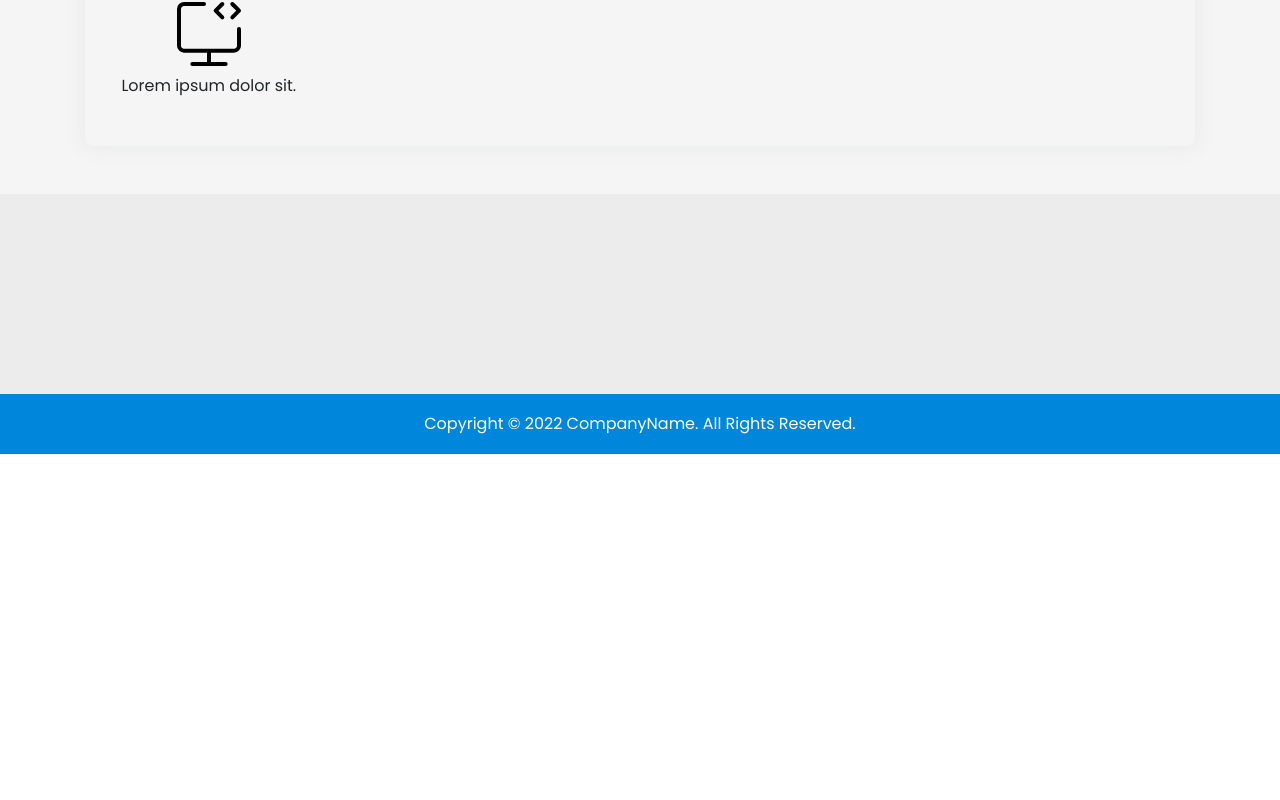
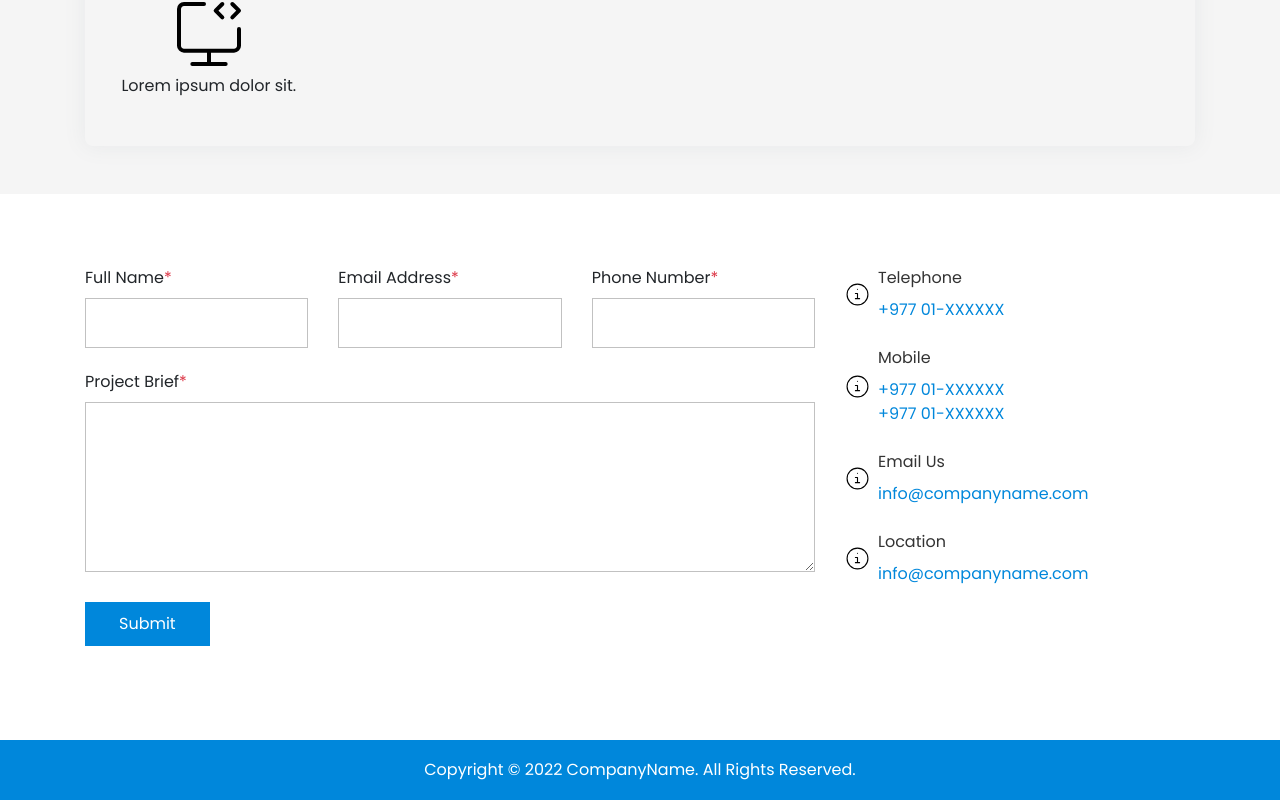
Before and after one commit to isunuwa/crossover-pri, a React (Create React App) app: page / in a window 1280 px wide. Shown: the part 1172-1972 px from the top of the page. Before the commit the page ends 1626 px from the top, so only its background shows below. Built offline with nearby package versions, Linux system fonts and the light colour scheme.

Commit message:
contact email integrated

```diff
--- a/public/assets/scss/base.scss
+++ b/public/assets/scss/base.scss
@@ -37,6 +37,39 @@ body{
 .ap-h1{
   font-size: 28px;
 }
+
+input, textarea{
+  border-radius: 0;
+  border: 1px solid $light-grey;
+  box-shadow: none;
+  outline: none;
+  transition: $transition-all-4s;
+
+  padding-left: 4px;
+  padding-right: 4px;
+  &:active, &:focus{
+    border: 1px solid $primary-color;
+  }
+  // &:hover{}
+}
+input{
+  height: 50px;
+}
+textarea{
+  width: 100%;
+}
+.ap-danger{
+  color: $danger;
+}
+button{
+  border-radius: 0;
+  text-transform: none;
+  background: $primary-color;
+  color: $white;
+  padding: 0.5rem 2rem;
+  border-color: transparent;
+}
+
 smart-image{
   display: block;
   width: 100%;
--- a/public/assets/scss/main.scss
+++ b/public/assets/scss/main.scss
@@ -74,7 +74,8 @@
 // contact styles
 .ap-contact{
   min-height: 200px;
-  background-color: rgba($light-grey, 0.3);
+  background-color: $white;
+  padding: 4.5rem 0;
 }
 
 // main body
@@ -172,3 +173,62 @@
     }
   }
 }
+
+// form wrapper
+.form-main-wrapper{
+  .ap-group-wrapper{
+    margin-bottom: 1.4rem;
+  }
+  .ap-form-group{
+    label{
+      display: inline-flex;
+    }
+    input{
+      width: 100%;
+    }
+  }
+  // icon
+  .ap-icon-wrapper{
+    display: flex;
+    justify-content: center;
+    align-items: center;
+    height: 100%;
+
+    img{
+      max-width: 25px;
+      margin: auto 0;
+      height: 100%;
+    }
+  }
+  // contact
+  .contact-company-detail{
+    .ap-info-label{
+      color: $secondary-dark;
+    }
+    .ap-info-detail{
+      margin-bottom: 0;
+      cursor: pointer;
+
+      a{
+        color: $primary-color;
+        transition: $transition-all-4s;
+
+        &:hover{
+          color: $primary-dark-color;
+          text-decoration: none;
+        }
+      }
+    }
+    .ap-form-group{
+      display: flex;
+      margin-bottom: 1.5rem;
+
+      &:last-child{
+        margin-bottom: 0;
+      }
+    }
+    .ap-info-icon{
+      margin-right: 8px;
+    }
+  }
+}
--- a/public/assets/scss/variables.scss
+++ b/public/assets/scss/variables.scss
@@ -11,5 +11,5 @@ $dark-white: #f5f5f5;
 $black: #000000;
 $grey: #808080;
 $light-grey: #c1c1c1;
-
+$danger: #dc3545;
 $transition-all-4s: all 0.4s ease-in-out;
--- a/src/Components/Contact.jsx
+++ b/src/Components/Contact.jsx
@@ -1,11 +1,99 @@
 import React from 'react'
+import svgInfo from './../../public/assets/svg/info-icon.svg';
 
 const Contact = () => {
   return (
     <div className='ap-contact'>
       <div className="container">
         <div className="row">
-
+          <div className="col-md-8">
+            <form onSubmit={""} method="post">
+              <div className="form-main-wrapper">
+                <div className="ap-group-wrapper contact-user-detail row">
+                  <div className="ap-form-group col-md-4">
+                    <label htmlFor="fullName" className='ap-form-label'>Full Name <span className='ap-danger'>*</span></label>
+                    <input type="text" name="fullName" id="fullName" />
+                  </div>
+                  <div className="ap-form-group col-md-4">
+                    <label htmlFor="emailAddress" className='ap-form-label'>Email Address <span className='ap-danger'>*</span></label>
+                    <input type="text" name="emailAddress" id="emailAddress" />
+                  </div>
+                  <div className="ap-form-group col-md-4">
+                    <label htmlFor="phoneNumber" className='ap-form-label'>Phone Number <span className='ap-danger'>*</span></label>
+                    <input type="text" name="phoneNumber" id="phoneNumber" />
+                  </div>
+                </div>
+                <div className="ap-group-wrapper">
+                  <div className="ap-form-group">
+                    <label htmlFor="projectBrief" className='ap-form-label'>Project Brief <span className='ap-danger'>*</span></label>
+                    <textarea name="projectBrief" id="projectBrief" rows="7"></textarea>
+                  </div>
+                </div>
+                <div className="ap-group-wrapper">
+                  <button type='submit'>Submit</button>
+                </div>
+              </div>
+            </form>
+          </div>
+          <div className="col-md-4">
+            <div className="form-main-wrapper">
+              <div className="ap-group-wrapper contact-company-detail">
+                <div className="ap-form-group">
+                  <div className="ap-info-icon">
+                    <a href="" className="ap-icon-wrapper">
+                      <div className="">
+                        <img src={svgInfo} alt="icon" srcset="" />
+                      </div>
+                    </a>
+                  </div>
+                  <div className="ap-info-content">
+                    <label className='ap-info-label'>Telephone</label>
+                    <p className='ap-info-detail'> <a href="tel:#" target="_blank" rel="noopener noreferrer">+977 01-XXXXXX</a></p>
+                  </div>
+                </div>
+                <div className="ap-form-group">
+                  <div className="ap-info-icon">
+                    <a href="" className="ap-icon-wrapper">
+                      <div className="">
+                        <img src={svgInfo} alt="icon" srcset="" />
+                      </div>
+                    </a>
+                  </div>
+                  <div className="ap-info-content">
+                    <label className='ap-info-label'>Mobile</label>
+                    <p className='ap-info-detail'> <a href="tel:#" target="_blank" rel="noopener noreferrer">+977 01-XXXXXX</a></p>
+                    <p className='ap-info-detail'> <a href="tel:#" target="_blank" rel="noopener noreferrer">+977 01-XXXXXX</a></p>
+                  </div>
+                </div>
+                <div className="ap-form-group">
+                  <div className="ap-info-icon">
+                    <a href="" className="ap-icon-wrapper">
+                      <div className="">
+                        <img src={svgInfo} alt="icon" srcset="" />
+                      </div>
+                    </a>
+                  </div>
+                  <div className="ap-info-content">
+                    <label className='ap-info-label'>Email Us</label>
+                    <p className='ap-info-detail'> <a href="mailto:#" target="_blank" rel="noopener noreferrer">info@companyname.com</a></p>
+                  </div>
+                </div>
+                <div className="ap-form-group">
+                  <div className="ap-info-icon">
+                    <a href="" className="ap-icon-wrapper">
+                      <div className="">
+                        <img src={svgInfo} alt="icon" srcset="" />
+                      </div>
+                    </a>
+                  </div>
+                  <div className="ap-info-content">
+                    <label className='ap-info-label'>Location</label>
+                    <p className='ap-info-detail'> <a href="#" target="_blank" rel="noopener noreferrer">info@companyname.com</a></p>
+                  </div>
+                </div>
+              </div>
+            </div>
+          </div>
         </div>
       </div>
     </div>
```
Also changed, not shown: public/assets/css/app.min.css, public/assets/svg/info-icon.svg (added).
